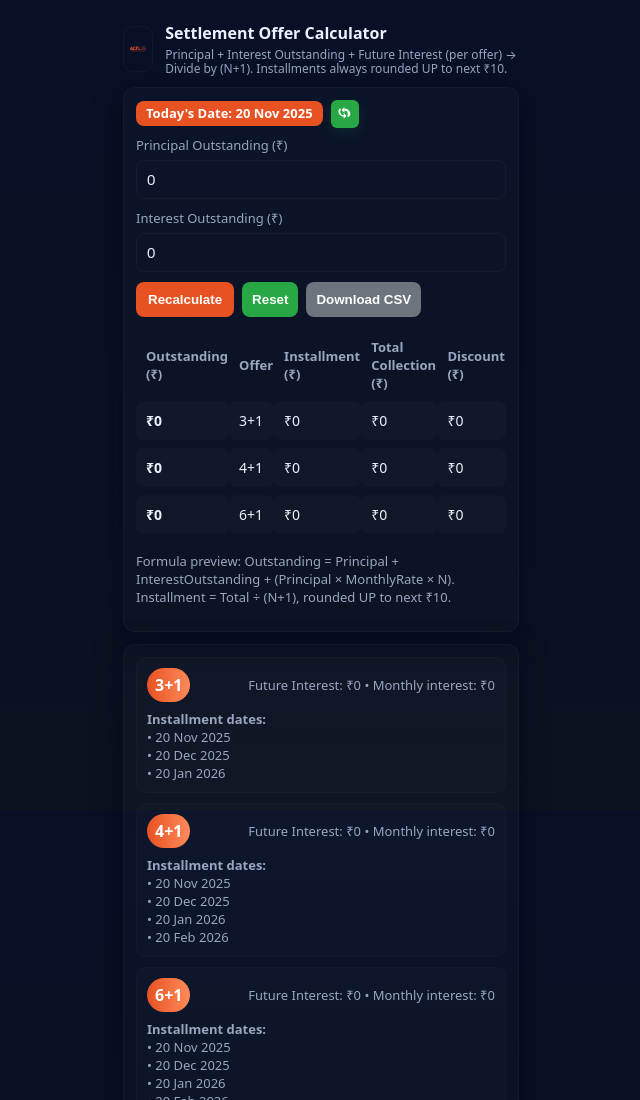
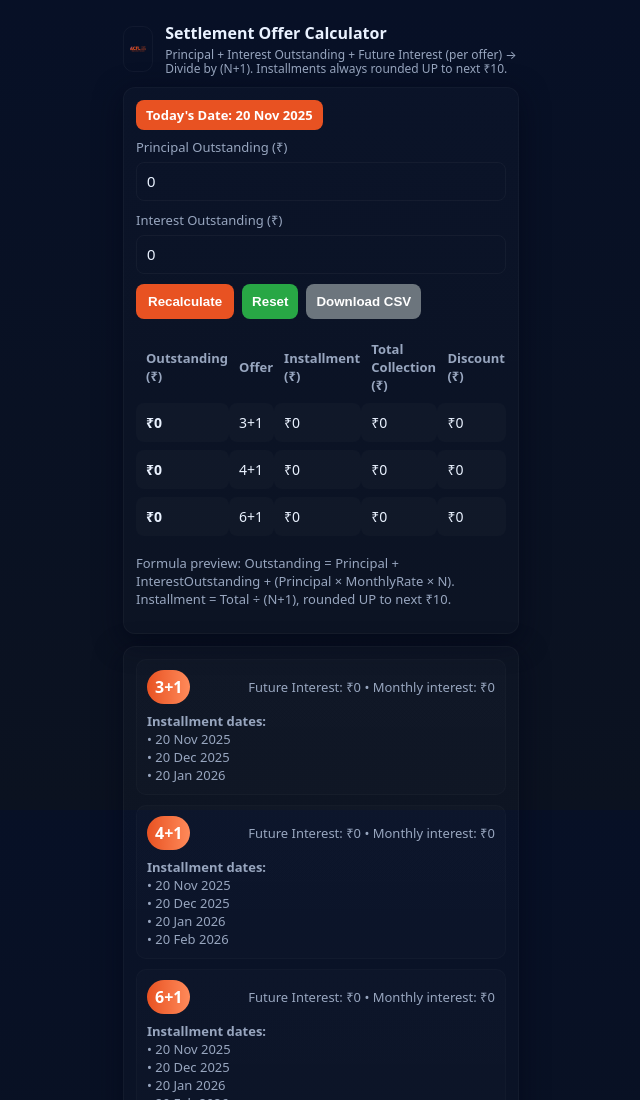
Before and after one commit to acfl2017acfl/settlement-calulator, a plain HTML site: page index.html in a window 1280 px wide. Shown: the top 1100 px of the page, without its empty margins (319-959 px from the left). Drawn offline with Linux system fonts and the light colour scheme.

Commit message:
Update index.html

```diff
--- a/index.html
+++ b/index.html
@@ -52,9 +52,6 @@
       border: 0 !important;
     }
 
-    /* Today's Date badge row (wraps badge + refresh button) */
-    #todayRow { display:inline-flex; align-items:center; gap:8px; margin-bottom:8px; white-space:nowrap; width:100%; }
-
     /* Today's Date badge */
     #todayDisplay {
       display:inline-block;
@@ -64,34 +61,8 @@
       border-radius: 8px;
       font-weight:700;
       font-size:13px;
-      line-height:1;
-      overflow:hidden;
-      text-overflow:ellipsis;
-      white-space:nowrap;
-      vertical-align:middle;
+      margin-bottom:8px;
     }
-
-    /* Refresh button (green background with white SVG). Force square sizing via JS.
-       Important CSS: remove extra padding and allow JS to set exact width/height */
-    #refreshBtn {
-      display:inline-flex;
-      align-items:center;
-      justify-content:center;
-      background: #28a745;
-      border-radius: 8px;
-      padding: 0; /* removed padding so width/height are exact */
-      border: 0;
-      cursor: pointer;
-      box-shadow: 0 4px 14px rgba(40,167,69,0.15);
-      flex: 0 0 auto;
-      line-height:0;
-      overflow:hidden;
-    }
-    #refreshBtn:active { transform: translateY(1px); }
-
-    /* SVG styling: use preserveAspectRatio and fill explicitly */
-    #refreshBtn svg { display:block; width:60%; height:60%; fill:#fff; vertical-align:middle; }
-    #refreshBtn svg path { fill: #fff; }
 
     /* Table styling */
     table{width:100%;border-collapse:separate;border-spacing:0 8px;margin-top:12px}
@@ -124,10 +95,6 @@
       tbody tr td { background: rgba(255,255,255,0.02); border-radius:8px; }
       /* small devices: allow horizontal scroll if content overflows */
       .card{overflow-x:auto}
-
-      /* Slightly smaller badge on narrow screens */
-      #todayDisplay { font-size:12px; padding:6px 8px; }
-      #todayRow { gap:6px; }
     }
 
     /* smaller font for very small devices */
@@ -161,17 +128,8 @@
       <div>
         <div class="card" aria-labelledby="inputs">
           <div id="inputs">
-            <!-- Today's Date styled badge + refresh button wrapper -->
-            <div id="todayRow">
-              <div id="todayDisplay" class="muted" style="margin-bottom:0"></div>
-              <button id="refreshBtn" title="Refresh page (reload)" aria-label="Refresh page">
-                <!-- NEW crisp white refresh SVG icon -->
-                <svg viewBox="0 0 24 24" xmlns="http://www.w3.org/2000/svg" preserveAspectRatio="xMidYMid meet" aria-hidden="true" focusable="false" role="img">
-                  <!-- circular arrow / sync icon -->
-                  <path d="M12 6V3L8 7l4 4V8c2.76 0 5 2.24 5 5 0 1.1-.36 2.12-.96 2.94l1.46 1.46C19.9 16.07 20.5 14.57 20.5 13c0-4.14-3.36-7.5-7.5-7.5zM6.96 6.06 5.5 4.6C4.1 5.9 3.5 7.43 3.5 9c0 4.14 3.36 7.5 7.5 7.5v3l4-4-4-4v3c-2.76 0-5-2.24-5-5 0-1.1.36-2.12.96-2.94z" fill="#fff"/>
-                </svg>
-              </button>
-            </div>
+            <!-- Today's Date styled badge -->
+            <div id="todayDisplay" class="muted" style="margin-bottom:8px"></div>
 
             <label>Principal Outstanding (₹)</label>
             <input id="principal" type="number" min="0" step="1" value="0" inputmode="numeric" />
@@ -304,26 +262,17 @@
     const sched41 = document.getElementById('sched41');
     const sched61 = document.getElementById('sched61');
     const todayDisplay = document.getElementById('todayDisplay');
-    const refreshBtn = document.getElementById('refreshBtn');
-    const todayRow = document.getElementById('todayRow');
 
-    // set today's date from system clock into both visible badge and hidden date input
-    function setTodayFromSystem(){
+    (function setDefaultDateToday(){
       const t = new Date();
       const yyyy = t.getFullYear();
       const mm = String(t.getMonth() + 1).padStart(2,'0');
       const dd = String(t.getDate()).padStart(2,'0');
-      // update hidden firstDate (ISO format yyyy-mm-dd)
       elDate.value = `${yyyy}-${mm}-${dd}`;
-      // update visible badge in DD-MMM-YYYY
+
+      // set visible today's date text (format: DD-MMM-YYYY)
       const vis = t.toLocaleDateString('en-GB', { day: '2-digit', month: 'short', year: 'numeric' });
       if (todayDisplay) todayDisplay.textContent = `Today's Date: ${vis}`;
-    }
-
-    // initial setup: set date from system and sync refresh button
-    (function init(){
-      setTodayFromSystem();
-      syncRefreshSize(); // size the refresh button and compute available width for badge
     })();
 
     function debounce(fn, ms){
@@ -421,77 +370,16 @@
 
     elRecalc.addEventListener('click', renderAll);
 
-    // Reset now reloads the full page (keeps original behavior)
-    elReset.addEventListener('click', ()=> {
-      // full page refresh (let browser decide caching)
+    // Reset now reloads the full page
+    elReset.addEventListener('click', ()=>{
+      // full page refresh
       location.reload();
     });
 
     elDownload.addEventListener('click', ()=> downloadCSV(currentRows));
 
-    // New behavior: Refresh button reads current system date and updates UI without forcing a full page reload.
-    refreshBtn.addEventListener('click', () => {
-      // small visual feedback: briefly disable
-      refreshBtn.disabled = true;
-      // update system date display and hidden input
-      setTodayFromSystem();
-      // recompute sizes (badge width may have changed)
-      syncRefreshSize();
-      // re-render table & schedules with the updated date
-      renderAll();
-      // re-enable button after tiny delay
-      setTimeout(()=> { refreshBtn.disabled = false; }, 120);
-    });
-
     // initial render
     renderAll();
-
-    /***** Sync refresh button size to match the Today's Date badge height (square)
-          and compute a safe max-width for the date so it's not clipped. *****/
-    function syncRefreshSize(){
-      if (!todayDisplay || !refreshBtn || !todayRow) return;
-      // compute the visible size of the badge
-      const badgeRect = todayDisplay.getBoundingClientRect();
-      const rowRect = todayRow.getBoundingClientRect();
-
-      // Use badge height to make a square button (avoids horizontal elongation on mobile)
-      const height = Math.max(28, Math.round(badgeRect.height));
-      refreshBtn.style.width = height + 'px';
-      refreshBtn.style.height = height + 'px';
-      refreshBtn.style.borderRadius = Math.max(6, Math.round(height * 0.2)) + 'px';
-
-      // Compute available width for the badge text inside the row:
-      // row width - button width - gap - small buffer
-      const gap = 8;
-      const buffer = 6; // small breathing room
-      const available = Math.max(0, Math.round(rowRect.width - height - gap - buffer));
-      // set maxWidth so date isn't clipped; allow it to use full available width
-      todayDisplay.style.maxWidth = available + 'px';
-    }
-
-    // initial sync (already called in init but call again after render)
-    syncRefreshSize();
-
-    // Keep it in sync on window resize and when the today's text changes
-    window.addEventListener('resize', debounce(syncRefreshSize, 80));
-
-    // Observe content changes to the todayDisplay or structural changes in the row
-    if (window.MutationObserver) {
-      const mo = new MutationObserver(debounce(syncRefreshSize, 60));
-      mo.observe(todayDisplay, { childList: true, subtree: true, characterData: true });
-      const mo2 = new MutationObserver(debounce(syncRefreshSize, 60));
-      mo2.observe(todayRow, { attributes: true, childList: true, subtree: true });
-    }
-
-    // Also update date if the page becomes visible again (useful if system date changed while tab was in background)
-    document.addEventListener('visibilitychange', () => {
-      if (!document.hidden) {
-        // update system date & refresh UI
-        setTodayFromSystem();
-        syncRefreshSize();
-        renderAll();
-      }
-    });
   </script>
 </body>
 </html>
```
